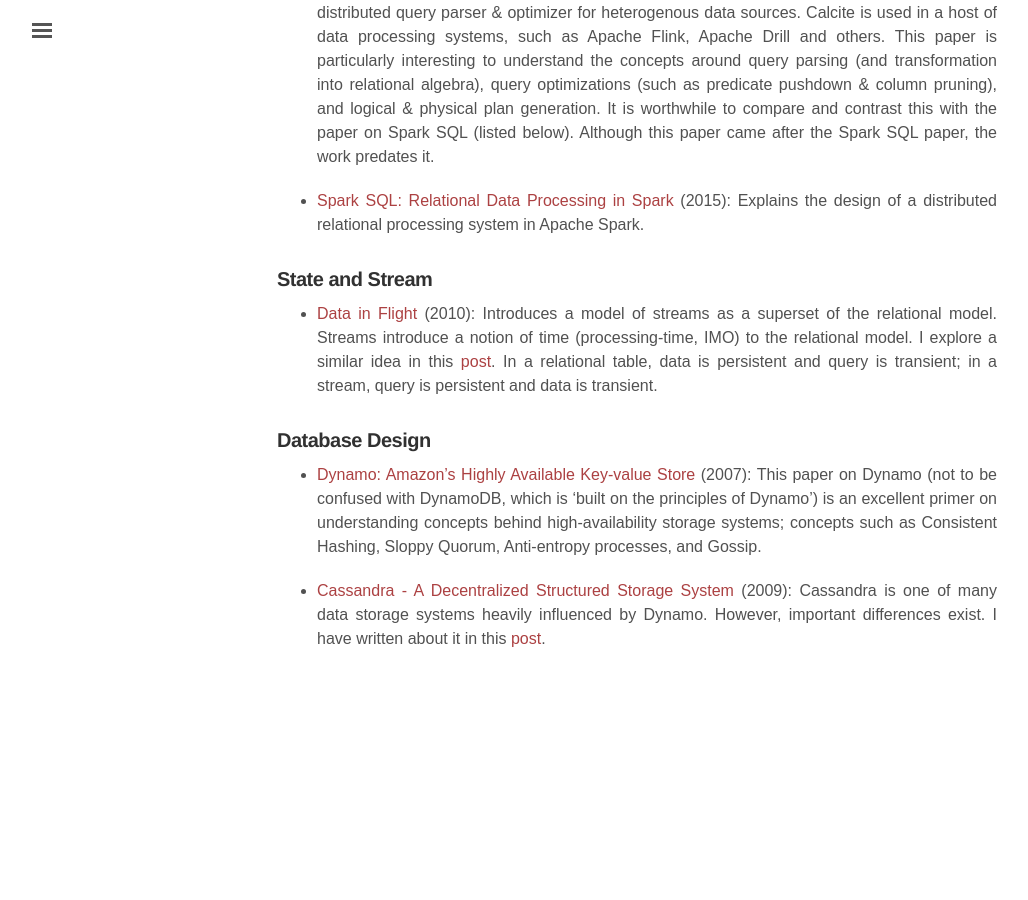
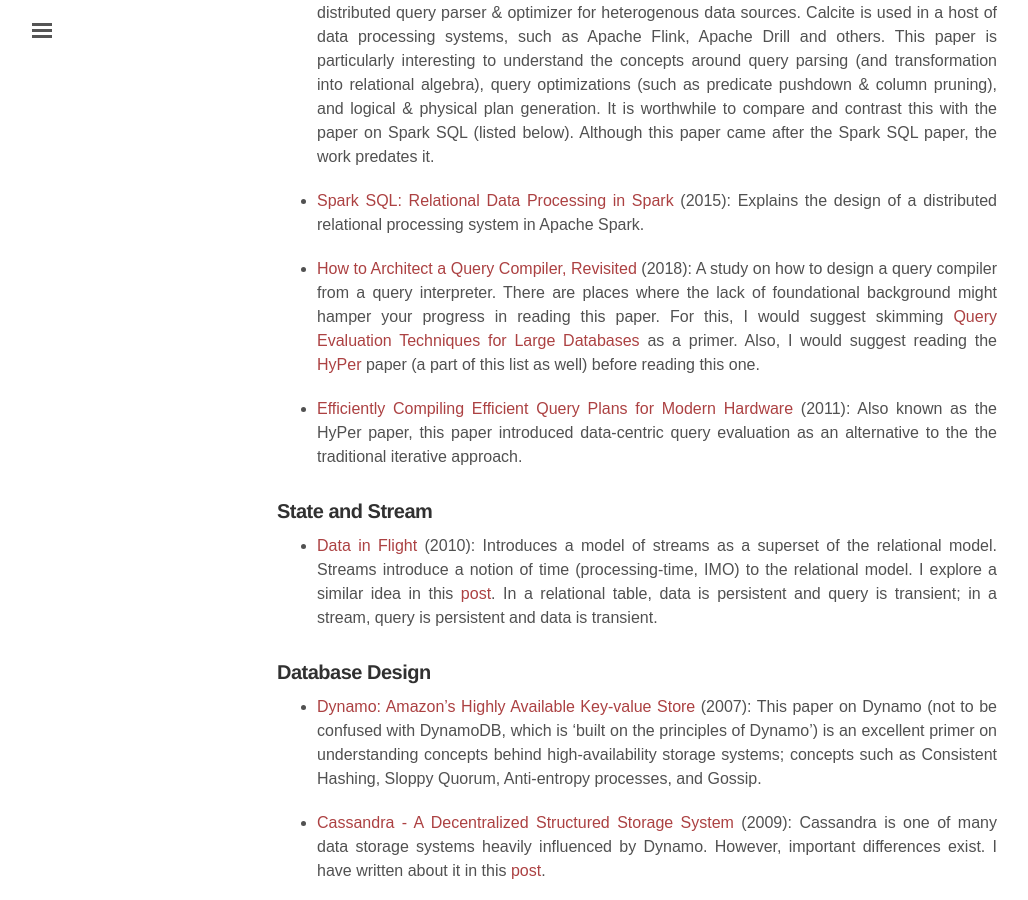
Before and after one commit to sujithjay/sujithjay.github.io, a Jekyll site: the page built from reading-list-data-systems.md, in a window 1280 px wide and 900 px high, scrolled down 1039 px. Shown: the whole window, without its empty margins (3-1031 px from the left). Built offline with Jekyll 4.4.1, drawn with Linux system fonts in a browser that asks for light colours; nearby versions of some CDN libraries; some web fonts are replaced; our own code applies the rules of GitHub Pages for plain Markdown files; before the commit the page ends 1754 px from its top, so only the background shows below that.

Commit message:
Add Papers on Query Compilation

```diff
--- a/reading-list-data-systems.md
+++ b/reading-list-data-systems.md
@@ -32,6 +32,10 @@
 
 - [Spark SQL: Relational Data Processing in Spark](https://people.csail.mit.edu/matei/papers/2015/sigmod_spark_sql.pdf) (2015): Explains the design of a distributed relational processing system in Apache Spark.
 
+- [How to Architect a Query Compiler, Revisited](https://www.cs.purdue.edu/homes/rompf/papers/tahboub-sigmod18.pdf) (2018): A study on how to design a query compiler from a query interpreter. There are places where the lack of foundational background might hamper your progress in reading this paper. For this, I would suggest skimming [Query Evaluation Techniques for Large Databases](http://infolab.stanford.edu/~hyunjung/cs346/graefe.pdf) as a primer. Also, I would suggest reading the [HyPer](https://www.vldb.org/pvldb/vol4/p539-neumann.pdf) paper (a part of this list as well) before reading this one.
+
+- [Efficiently Compiling Efficient Query Plans for Modern Hardware](https://www.vldb.org/pvldb/vol4/p539-neumann.pdf) (2011): Also known as the HyPer paper, this paper introduced data-centric query evaluation as an alternative to the the traditional iterative approach.
+
 ### State and Stream
 - [Data in Flight](http://citeseerx.ist.psu.edu/viewdoc/download?doi=10.1.1.462.4828&rep=rep1&type=pdf) (2010): Introduces a model of streams as a superset of the relational model. Streams introduce a notion of time (processing-time, IMO) to the relational model. I explore a similar idea in this [post](http://sujithjay.com/data-systems/A-Simple-Dichotomy-for-Modelling-Data-Intensive-Systems/). In a relational table, data is persistent and query is transient; in a stream, query is persistent and data is transient.
 
```
